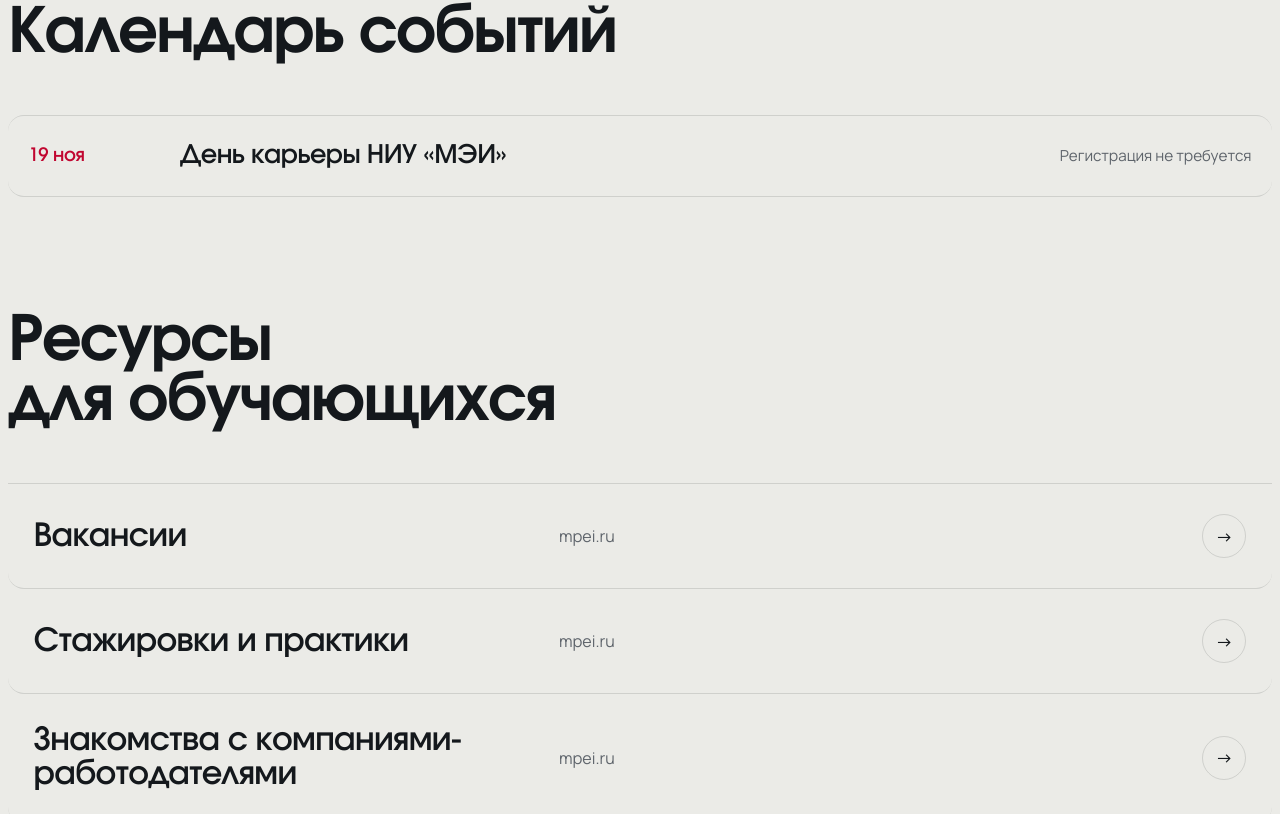
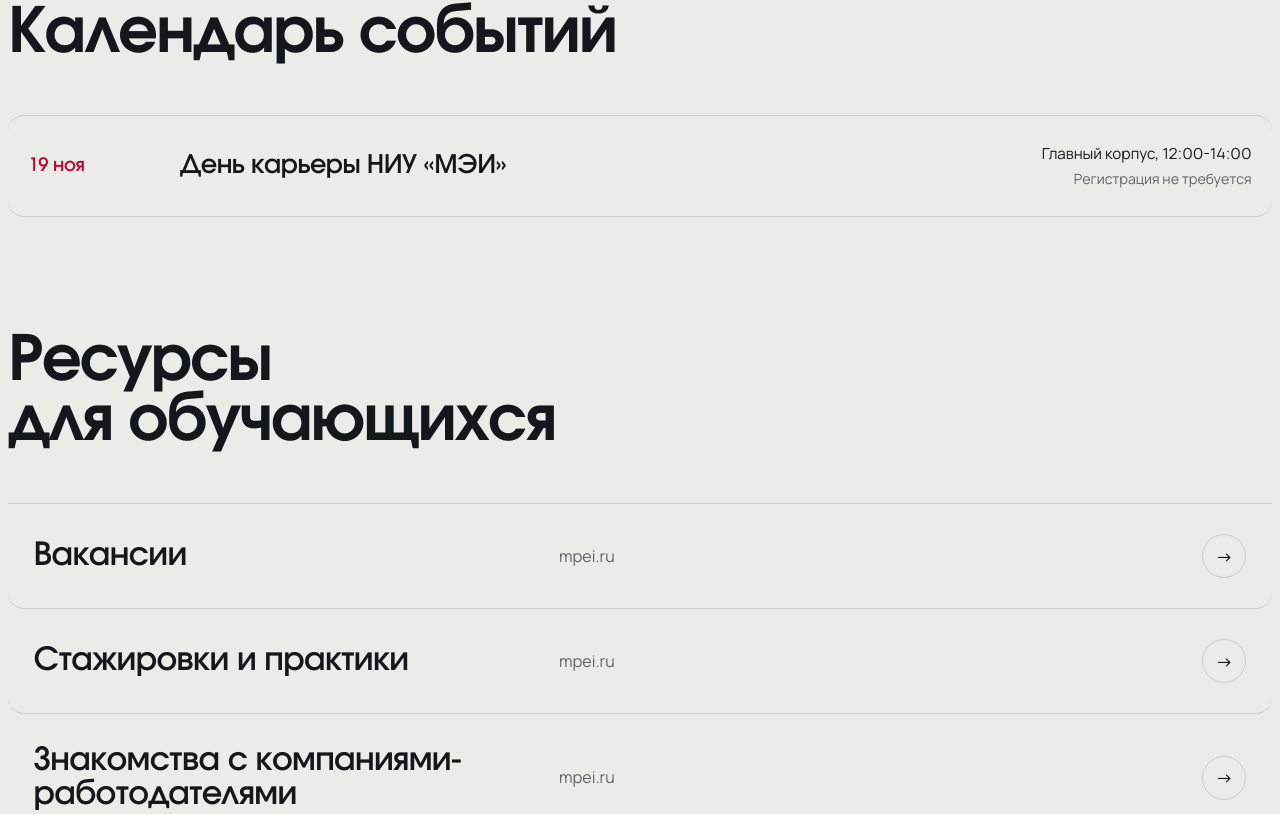
Before and after one commit to s3tout/career-mpei, a plain HTML site: page index.html in a window 1280 px wide. Shown: the part 3137-3951 px from the top of the page. Drawn offline with Linux system fonts and the light colour scheme.

Commit message:
Уточнения от Центра карьеры: обязанности Государевой и детали Дня карьеры
- Государева С. А.: сопровождение заказчиков целевого обучения в ходе приемной кампании
- День карьеры 19 ноября: добавлены место (Главный корпус) и время (12:00-14:00)

Co-Authored-By: Claude Opus 5 <noreply@anthropic.com>

```diff
--- a/index.html
+++ b/index.html
@@ -153,7 +153,8 @@ div.ev{cursor:default}
 div.ev:hover{background:transparent;padding-left:clamp(12px,1.6vw,22px)}
 .ev .dt{font-family:var(--f-d);font-weight:600;font-size:1.15rem;letter-spacing:-.02em;color:var(--red);font-variant-numeric:tabular-nums}
 .ev .tt{font-family:var(--f-d);font-weight:600;letter-spacing:-.02em;font-size:clamp(1.15rem,2.1vw,1.6rem);line-height:1.1}
-.ev .pl{color:var(--ink-2);font-size:.95rem;text-align:right}
+.ev .pl{color:var(--ink);font-size:.95rem;text-align:right}
+.ev .pl em{font-style:normal;display:block;color:var(--ink-2);font-size:.88rem;margin-top:3px}
 @media (max-width:720px){.ev{grid-template-columns:96px minmax(0,1fr)}.ev .pl{grid-column:2/3;text-align:left}}
 
 /* ---------- inverted block ---------- */
@@ -392,7 +393,7 @@ details.q .qa{padding:0 clamp(22px,2.8vw,36px) clamp(22px,2.8vw,32px)}
     <h2 class="h2">Календарь событий</h2>
   </div>
   <div>
-    <div class="ev"><span class="dt">19 ноя</span><span class="tt">День карьеры НИУ «МЭИ»</span><span class="pl">Регистрация не требуется</span></div>
+    <div class="ev"><span class="dt">19 ноя</span><span class="tt">День карьеры НИУ «МЭИ»</span><span class="pl">Главный корпус, 12:00-14:00<em>Регистрация не требуется</em></span></div>
   </div>
 </section>
 
@@ -542,7 +543,7 @@ details.q .qa{padding:0 clamp(22px,2.8vw,36px) clamp(22px,2.8vw,32px)}
       <span class="nm">Государева Софья Андреевна</span>
       <a href="mailto:GosudarevaSA@mpei.ru">GosudarevaSA@mpei.ru</a>
       <a href="tel:+74953627231">+7 495 362-72-31</a>
-      <span class="duty">Сопровождение заказчиков целевого обучения</span>
+      <span class="duty">Сопровождение заказчиков целевого обучения в ходе приемной кампании</span>
     </div>
     <div class="pc">
       <span class="lbl">Специалист отдела развития карьеры</span>
```
